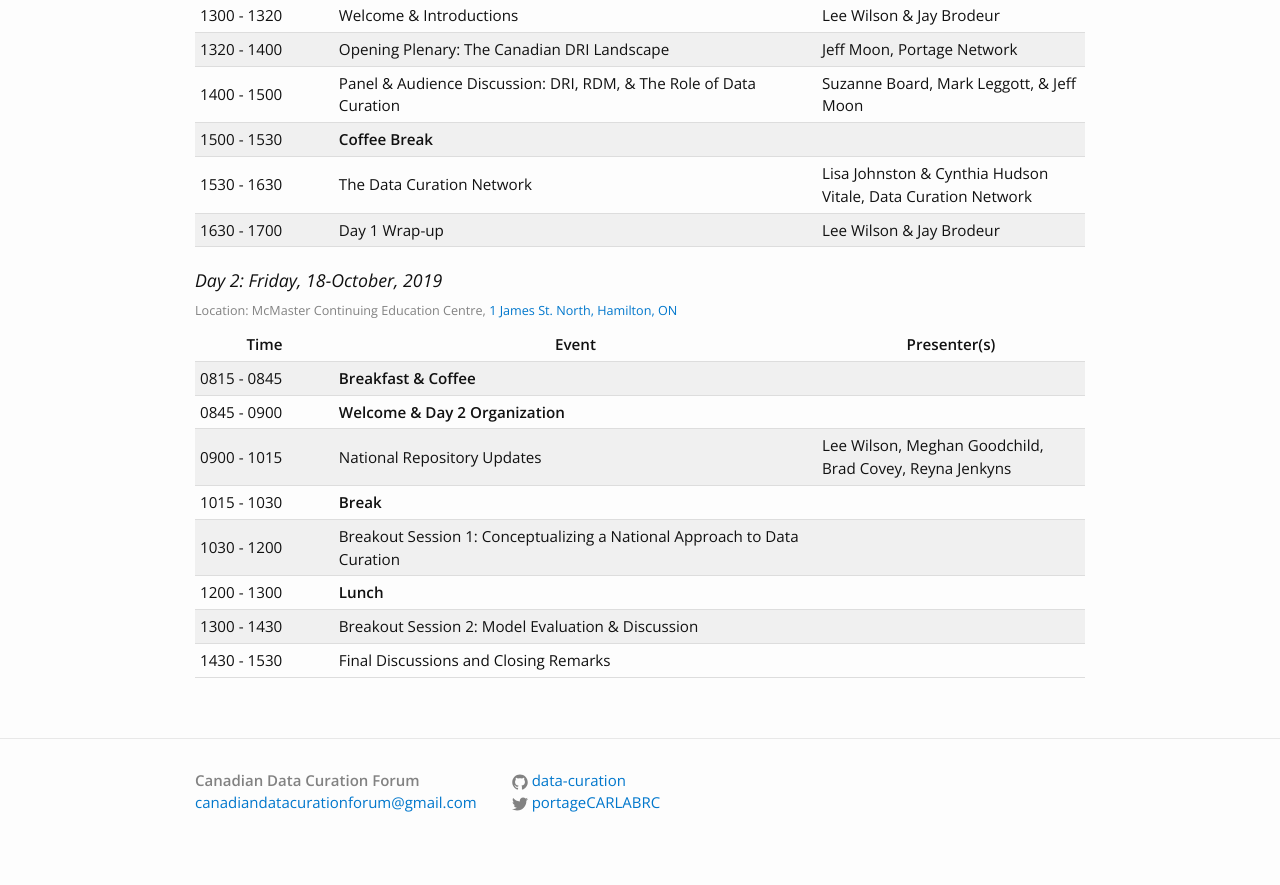
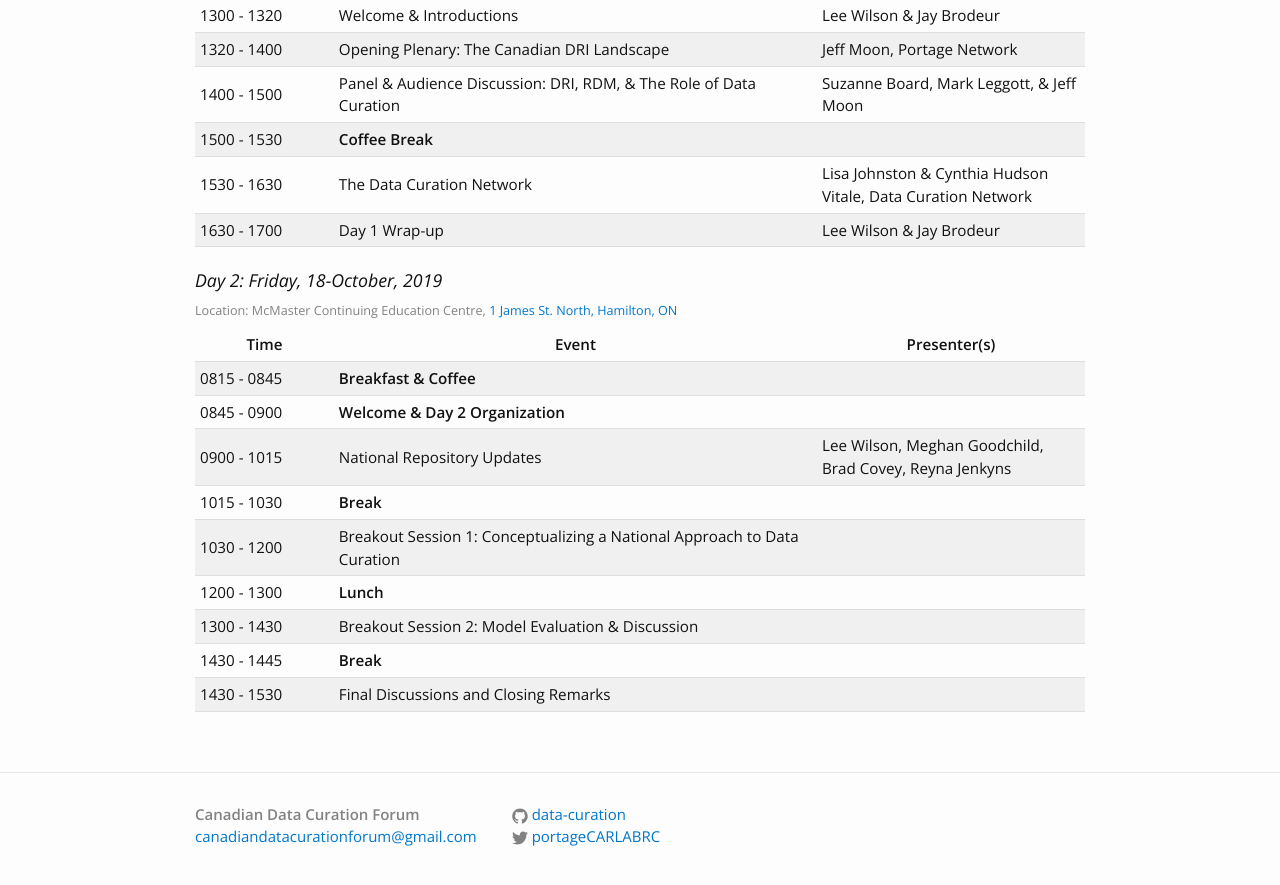
Before and after one commit to data-curation/data-curation.github.io, a Jekyll site: the page built from agenda.md, in a window 1280 px wide and 900 px high, scrolled down 1205 px. Shown: the top 885 px of the window. Built offline with Jekyll 4.4.1, drawn with Linux system fonts in a browser that asks for light colours.

Commit message:
Update agenda.md

```diff
--- a/agenda.md
+++ b/agenda.md
@@ -212,6 +212,11 @@ permalink: /agenda/
     	<td>Breakout Session 2: Model Evaluation & Discussion</td>
     	<td></td>
     </tr>
+	<tr>
+	 <td>1430 - 1445</td>
+	 <td><strong>Break</strong></td>
+	 <td></td>
+    </tr>
     <tr>
 	<td>1430 - 1530</td>
     	<td>Final Discussions and Closing Remarks</td>
```
